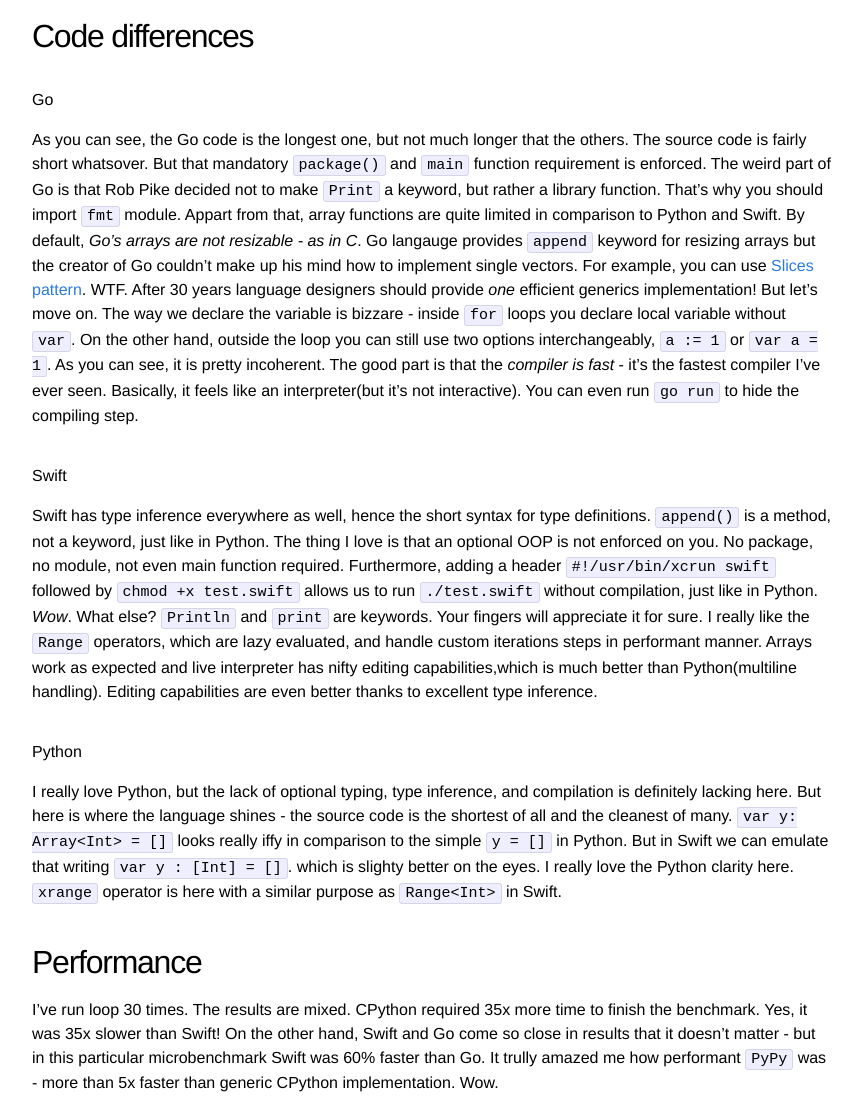
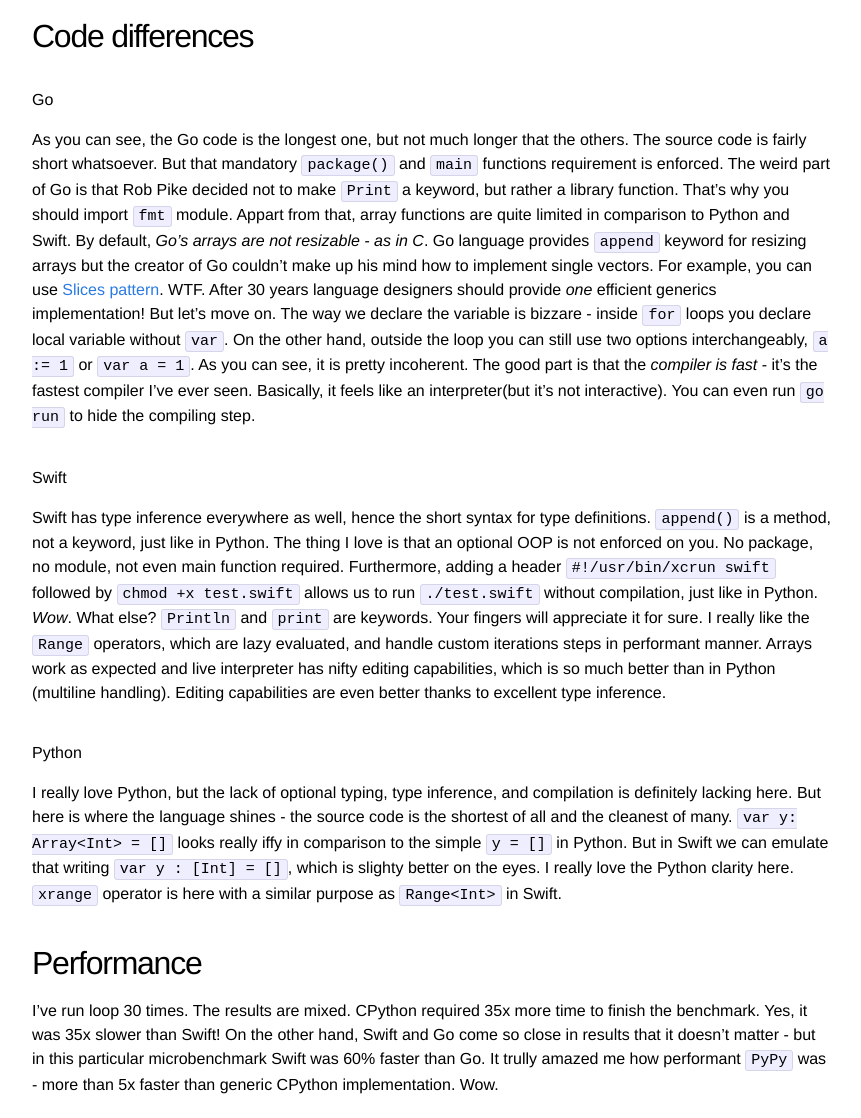
Before and after one commit to vi4m/vi4m.github.io, a Jekyll site: the page built from _posts/2015-02-22-swift-vs-others.markdown, in a window 1280 px wide and 1400 px high, scrolled down 1581 px. Shown: the part 129-1247 px from the top of the window, without its empty margins (208-1069 px from the left). Built offline with Jekyll 4.4.1, drawn with Linux system fonts in a browser that asks for light colours; comment, search, counter and statistics services are not loaded.

Commit message:
Update 2015-02-22-swift-vs-others.markdown

```diff
--- a/_posts/2015-02-22-swift-vs-others.markdown
+++ b/_posts/2015-02-22-swift-vs-others.markdown
@@ -38,18 +38,19 @@
 ## Code differences
 
 # Go
-As you can see, the Go code is the longest one, but not much longer that the others. The source code is fairly short whatsover. But that mandatory `package()` and `main` function requirement is enforced. The weird part of Go is that Rob Pike decided not to make `Print` a keyword, but rather a library function. That's why you should import `fmt` module. Appart from that, array functions are quite limited in comparison to Python and Swift. By default, *Go's arrays are not resizable - as in C*. Go langauge provides `append` keyword for resizing arrays but the creator of Go couldn't make up his mind how to implement single vectors. For example,  you can use [Slices pattern](http://golang.org/doc/effective_go.html#slices). WTF. After 30 years language designers should provide *one* efficient generics implementation! But let's move on. The way we declare the variable is bizzare - inside `for` loops you declare local variable without `var`. On the other hand, outside the loop you can still use two options interchangeably, `a := 1` or `var a = 1`. As you can see, it is pretty incoherent.
+As you can see, the Go code is the longest one, but not much longer that the others. The source code is fairly short whatsoever. But that mandatory `package()` and `main` functions requirement is enforced. The weird part of Go is that Rob Pike decided not to make `Print` a keyword, but rather a library function. That's why you should import `fmt` module. Appart from that, array functions are quite limited in comparison to Python and Swift. By default, *Go's arrays are not resizable - as in C*. Go language provides `append` keyword for resizing arrays but the creator of Go couldn't make up his mind how to implement single vectors. For example, you can use [Slices pattern](http://golang.org/doc/effective_go.html#slices). WTF. After 30 years language designers should provide *one* efficient generics implementation! But let's move on. The way we declare the variable is bizzare - inside `for` loops you declare local variable without `var`. On the other hand, outside the loop you can still use two options interchangeably, `a := 1` or `var a = 1`. As you can see, it is pretty incoherent.
 The good part is that the _compiler is fast_ - it's the fastest compiler I've ever seen. Basically, it feels like an interpreter(but it's not interactive). You can even run `go run` to hide the compiling step.
 
 # Swift
 Swift has type inference everywhere as well, hence the short syntax for type definitions.
 `append()` is a method, not a keyword, just like in Python. The thing I love is that an optional OOP is not enforced on you.
 No package, no module, not even main function required. Furthermore, adding a header `#!/usr/bin/xcrun swift` followed by `chmod +x test.swift` allows us to run `./test.swift` without compilation, just like in Python. *Wow*.
-What else? `Println` and `print` are keywords. Your fingers will appreciate it for sure. I really like the `Range` operators, which are lazy evaluated, and handle custom iterations steps in performant manner. Arrays work as expected and live interpreter has nifty editing capabilities,which is much better than Python(multiline handling). Editing capabilities are even better thanks to excellent type inference.
+What else? `Println` and `print` are keywords. Your fingers will appreciate it for sure. I really like the `Range` operators, which are lazy evaluated, and handle custom iterations steps in performant manner. Arrays work as expected and live interpreter has nifty editing capabilities, which is so much better than in Python (multiline handling).
+Editing capabilities are even better thanks to excellent type inference.
 
 # Python
 I really love Python, but the lack of optional typing, type inference, and compilation is definitely lacking here.
-But here is where the language shines - the source code is the shortest of all and the cleanest of many. `var y: Array<Int> = []` looks really iffy in comparison to the simple `y = []` in Python. But in Swift we can emulate that writing `var y : [Int] = []`. which is slighty better on the eyes. I really love the Python clarity here. `xrange` operator is here with a similar purpose as `Range<Int>` in Swift.
+But here is where the language shines - the source code is the shortest of all and the cleanest of many. `var y: Array<Int> = []` looks really iffy in comparison to the simple `y = []` in Python. But in Swift we can emulate that writing `var y : [Int] = []`, which is slighty better on the eyes. I really love the Python clarity here. `xrange` operator is here with a similar purpose as `Range<Int>` in Swift.
 
 ## Performance
 
```
